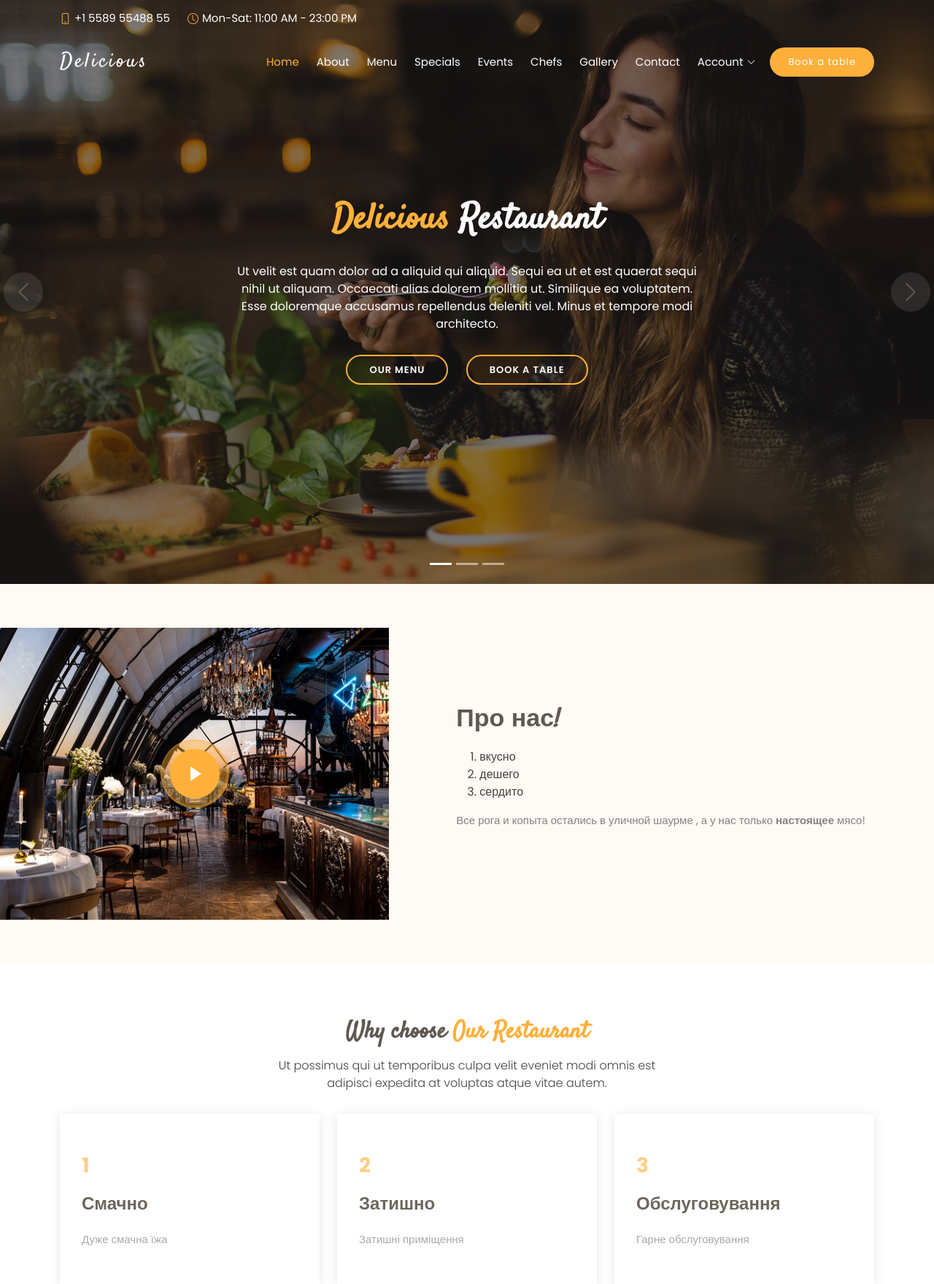
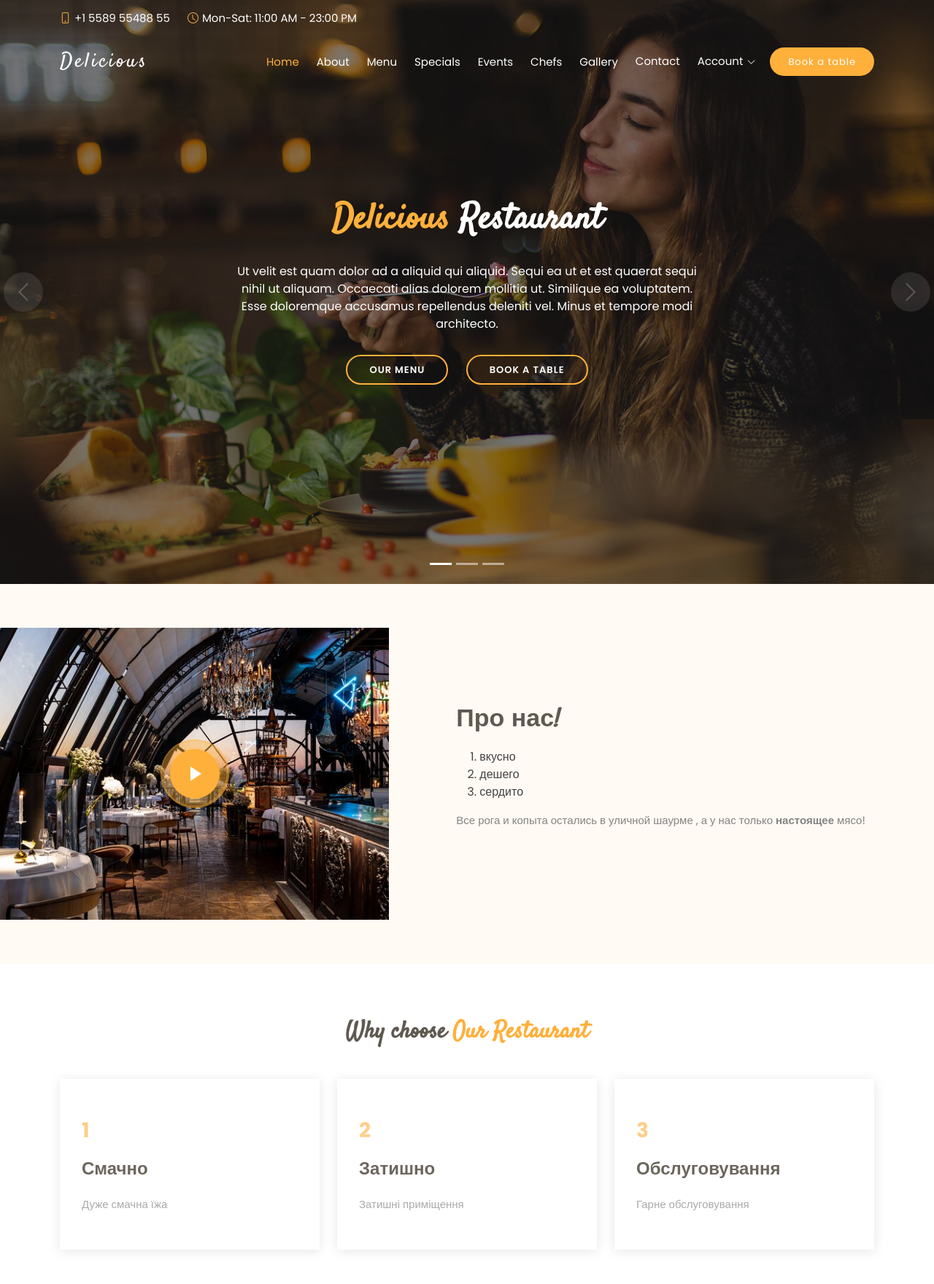
Before and after one commit to Zhukomuh/my_site_it_generation, a Django app: page / in a window 1280 px wide. Shown: the top 1759 px of the page at 73% size. Run offline with Django 4.2, Linux system fonts and the light colour scheme; data comes from the database, SQL or seed files in the repository; some libraries are stand-ins or nearby versions.

Commit message:
changes in templates

```diff
--- a/main_page/templates/book_table.html
+++ b/main_page/templates/book_table.html
@@ -4,8 +4,7 @@
 
         <div class="section-title">
             <h2>Book a <span>Table</span></h2>
-            <p>Ut possimus qui ut temporibus culpa velit eveniet modi omnis est adipisci expedita at voluptas atque
-                vitae autem.</p>
+            <p></p>
         </div>
 
 
--- a/main_page/templates/chefs.html
+++ b/main_page/templates/chefs.html
@@ -4,8 +4,7 @@
 
         <div class="section-title">
             <h2>Our Proffesional <span>Chefs</span></h2>
-            <p>Ut possimus qui ut temporibus culpa velit eveniet modi omnis est adipisci expedita at voluptas atque
-                vitae autem.</p>
+            <p></p>
         </div>
 
         <div class="row">
--- a/main_page/templates/galery.html
+++ b/main_page/templates/galery.html
@@ -4,8 +4,7 @@
 
         <div class="section-title">
             <h2>Some photos from <span>Our Restaurant</span></h2>
-            <p>Ut possimus qui ut temporibus culpa velit eveniet modi omnis est adipisci expedita at voluptas atque
-                vitae autem.</p>
+            <p></p>
         </div>
 
         <div class="row g-0">
--- a/main_page/templates/main_page.html
+++ b/main_page/templates/main_page.html
@@ -20,5 +20,5 @@
 
 {#    {% include 'testimonials.html' %}#}
 
-    {% include 'contacts.html' %}
+{#    {% include 'contacts.html' %}#}
 {% endblock %}
--- a/main_page/templates/why_us.html
+++ b/main_page/templates/why_us.html
@@ -4,8 +4,7 @@
 
         <div class="section-title">
             <h2>Why choose <span>Our Restaurant</span></h2>
-            <p>Ut possimus qui ut temporibus culpa velit eveniet modi omnis est adipisci expedita at voluptas atque
-                vitae autem.</p>
+            <p></p>
         </div>
 
         <div class="row">
```
